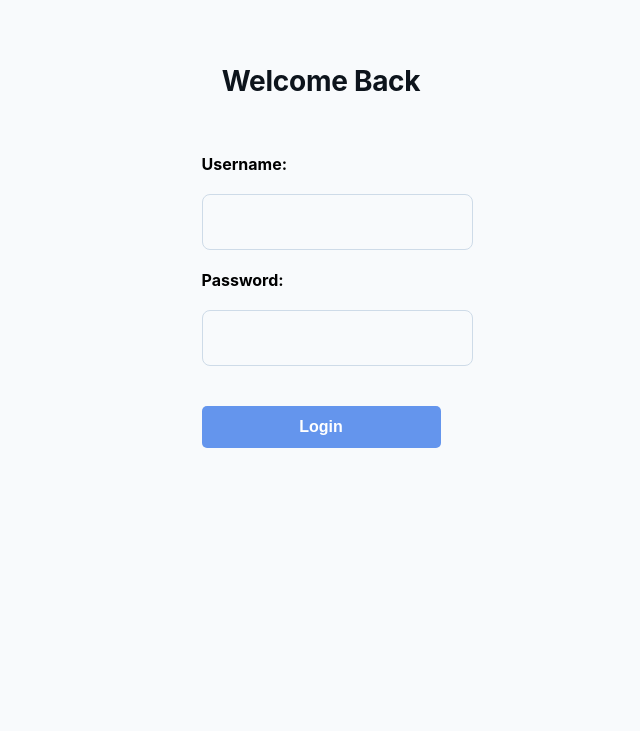
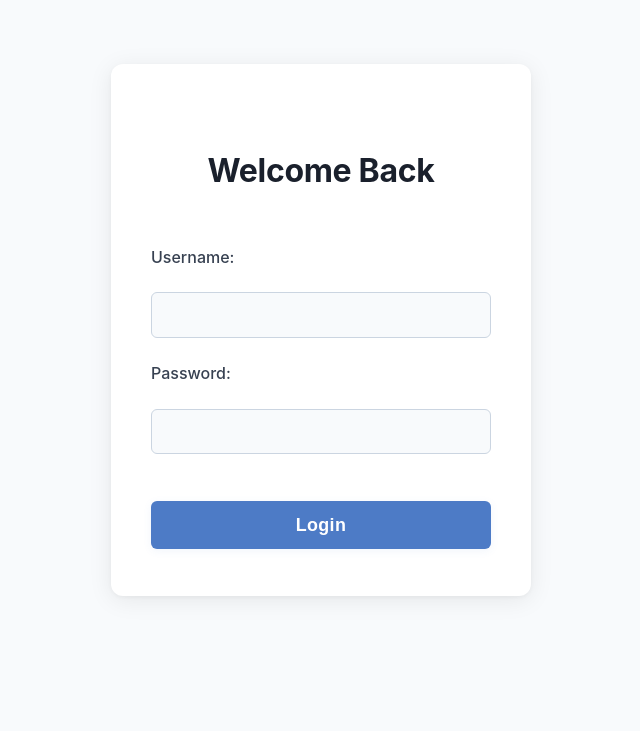
Before and after one commit to alazar445/Digital-Library, a Django app: page /admin_login/ in a window 1280 px wide. Shown: the part 85-816 px from the top of the page, without its empty margins (327-967 px from the left). Run offline with Django 5.2, Linux system fonts and the light colour scheme.

Commit message:
loginpage_bug_fix

```diff
--- a/Digital_Library/settings.py
+++ b/Digital_Library/settings.py
@@ -26,6 +26,10 @@ SECRET_KEY = 'django-insecure-_0(j4_74j!gx)@5w&b+&ktp+zrdjco)jiz^9f+6x=y50zd+^#m
 DEBUG = True
 
 ALLOWED_HOSTS = []
+
+LOGIN_URL = 'admin_login/'
+LOGIN_REDIRECT_URL = 'admin_dashboard/'
+
 
 
 # Application definition
--- a/custom_admin/forms.py
+++ b/custom_admin/forms.py
@@ -8,7 +8,10 @@ class BookForm(forms.ModelForm):
         widgets = {
             'title': forms.TextInput(attrs={'class': 'form-input'}),
             'author': forms.TextInput(attrs={'class': 'form-input'}),
-            'publication_date': forms.DateInput(attrs={'class': 'form-input', 'form-input': 'form-input'}),
+            'publication_date': forms.DateInput(
+                attrs={'class': 'form-input', 'placeholder': 'YYYY-MM-DD', 'type': 'date'},
+                format='%Y-%m-%d',
+            ),
             'isbn': forms.TextInput(attrs={'class': 'form-input'}),
             'genre': forms.TextInput(attrs={'class': 'form-input'}),
             'language': forms.TextInput(attrs={'class': 'form-input'}),
--- a/custom_admin/static/custom_admin/login.css
+++ b/custom_admin/static/custom_admin/login.css
@@ -83,7 +83,7 @@ body{
   font-size: 1rem;
   font-weight: 500;
   line-height: 1.5;
-  padding-bottom: 0.5rem;
+  padding-bottom: 0.2rem;
 }
 .form-input-date {
   display: flex;
@@ -121,6 +121,7 @@ body{
   font-size: 1rem;
   font-weight: 400;
   line-height: 1.5;
+  margin-top: 0.3rem;
 }
 
 .form-input:focus {
--- /dev/null
+++ b/custom_admin/static/custom_admin/login_form.css
@@ -0,0 +1,90 @@
+.form-section {
+  background: #fff;
+  border-radius: 12px;
+  box-shadow: 0 4px 24px rgba(0,0,0,0.08), 0 1.5px 4px rgba(0,0,0,0.04);
+  padding: 2.5rem 2.5rem 2rem 2.5rem;
+  margin: 4rem auto 0 auto;
+  max-width: 420px;
+  width: 100%;
+  box-sizing: border-box;
+  display: flex;
+  flex-direction: column;
+  align-items: center;
+}
+
+.form-title {
+  font-size: 2rem;
+  font-weight: 700;
+  margin-bottom: 1.5rem;
+  color: #1a202c;
+  text-align: center;
+}
+
+.form-style {
+  width: 100%;
+  margin-bottom: 0.3rem;
+  display: flex;
+  flex-direction: column;
+  align-items: stretch;
+  box-sizing: border-box;
+}
+
+.form-label {
+  font-size: 1rem;
+  font-weight: 500;
+  margin-bottom: 0.04rem;
+  color: #374151;
+}
+
+.form-input {
+  padding: 0.6rem 0.9rem;
+  border-radius: 6px;
+  border: 1px solid #cbd5e1;
+  font-size: 1rem;
+  margin-bottom: 0.05rem;
+  background: #f8fafc;
+  transition: border 0.2s;
+  width: 100%;
+  box-sizing: border-box;
+}
+
+.form-input:focus {
+  border: 1.5px solid #4d7bc6;
+  outline: none;
+}
+
+.button {
+  margin-top: 0.4rem;
+  width: 100%;
+  padding: 0.85rem 0;
+  border-radius: 6px;
+  font-size: 1.12rem;
+  font-weight: 600;
+  background: #4d7bc6;
+  color: #fff;
+  border: none;
+  cursor: pointer;
+  transition: background 0.2s;
+  letter-spacing: 0.02em;
+  box-shadow: 0 2px 8px rgba(77,123,198,0.08);
+  display: block;
+  box-sizing: border-box;
+}
+
+.button:hover {
+  background: #355fa8;
+}
+
+/* Style for error/message list */
+.form-section ul {
+  width: 100%;
+  margin: 0 0 1rem 0;
+  padding: 0.5rem 1rem;
+  background: #ffeaea;
+  border: 1px solid #ffbdbd;
+  border-radius: 6px;
+  color: #b91c1c;
+  list-style: none;
+  font-size: 0.97rem;
+  box-sizing: border-box;
+}
--- a/custom_admin/templates/custom_admin/admin_panel.html
+++ b/custom_admin/templates/custom_admin/admin_panel.html
@@ -7,8 +7,10 @@
         <h2 class="header-text">Admin Panel</h2>
       </div>
       <div>
-        <button class="button" onclick="window.location.href='/admin_login'">
+        <a href="{% url 'logout' %}">
+        <button class="button">
           <span>Logout</span>
+        </a>
       </div>
     </header>
     <div>
--- a/custom_admin/templates/custom_admin/login.html
+++ b/custom_admin/templates/custom_admin/login.html
@@ -4,6 +4,7 @@
 <head>
     <meta charset="UTF-8">
     <link rel="stylesheet" type="text/css" href="{% static 'custom_admin/login.css' %}">
+    <link rel="stylesheet" type="text/css" href="{% static 'custom_admin/login_form.css' %}">
     <title>Custom Login</title>
 </head>
 <body>
--- a/custom_admin/views.py
+++ b/custom_admin/views.py
@@ -4,7 +4,22 @@ from django.contrib import messages
 from django.contrib.auth.decorators import login_required
 from django.contrib.auth import logout
 
-@login_required(login_url='/admin_login/')
+from django.http import HttpResponseForbidden
+from functools import wraps
+
+def admin_required(view_func):
+    @wraps(view_func)
+    def _wrapped_view(request, *args, **kwargs):
+        if request.user.is_authenticated and (request.user.is_staff or request.user.is_superuser):
+            return view_func(request, *args, **kwargs)
+        else:
+            return HttpResponseForbidden("You do not have permission to access this page.")
+    return _wrapped_view
+
+
+
+
+@admin_required
 def admin_dashboard(request):
     return render(request, 'custom_admin/admin_panel.html')
 
@@ -18,6 +33,7 @@ def custom_admin_login(request):
         if user is not None:
             if user.is_staff:  # checks if the user is staff
                 login(request, user)
+                print(request.user.is_authenticated)
                 return redirect('admin_dashboard')
             else:
                 messages.error(request, "You are not authorized to access this page.")
@@ -29,10 +45,18 @@ def custom_admin_login(request):
 
 def custom_logout(request):
     logout(request)
+    print(request.user.is_authenticated)
     return redirect('admin_login')
 
 from .forms import BookForm
 
+
+
+
+
+
+
+@admin_required
 def add_book(request):
     if request.method == 'POST':
         form = BookForm(request.POST, request.FILES)
```
Also changed, not shown: custom_admin/templates/custom_admin/add_book.html (+74 -14 lines), custom_admin/tests.py (+7 -9 lines), db.sqlite3, media/books/pdfs/Screenshot_2024-09-06_194217_b5x9S3J.png (added), 1 other file.
